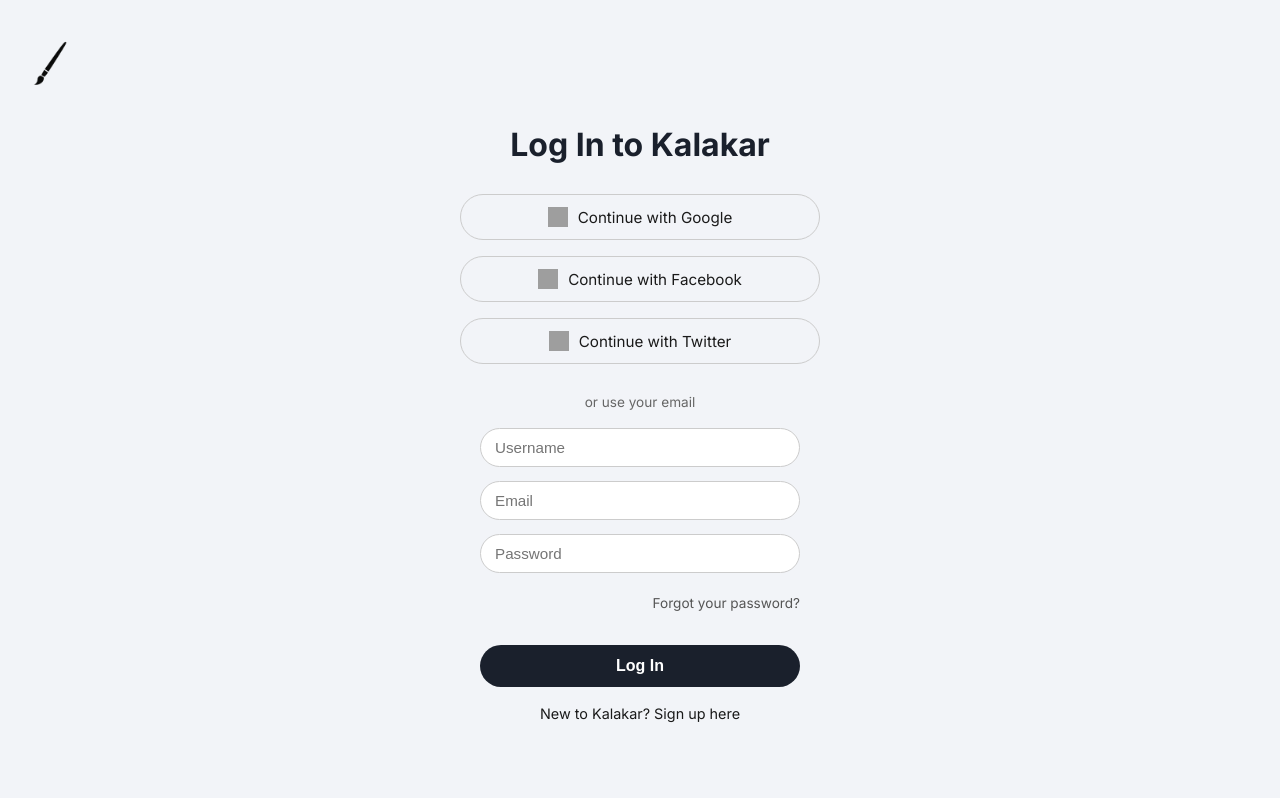
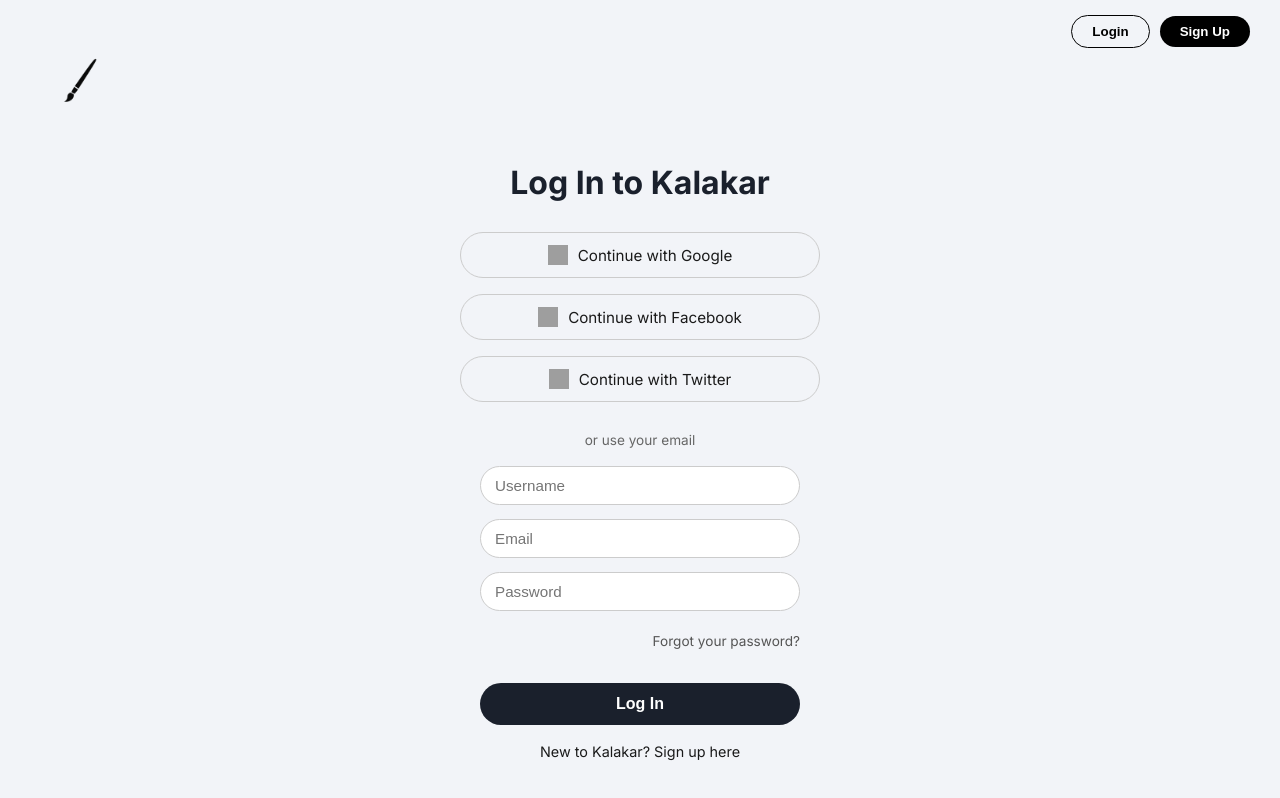
Before and after one commit to codesofsamuel/kalakar, a plain HTML site: page login.html in a window 1280 px wide. Drawn offline with Linux system fonts and the light colour scheme; grey boxes are pictures that could not be loaded.

Commit message:
Update login.html

```diff
--- a/login.html
+++ b/login.html
@@ -7,9 +7,19 @@
   <link rel="stylesheet" href="style.css"/>
 </head>
 <body>
-  <a href="index.html" class="auth-logo">
-    <img src="kalakar.png" alt="Kalakar Logo" />
-  </a>
+
+  <!-- Proper Header -->
+  <header>
+    <a href="index.html" class="auth-logo">
+      <img src="kalakar.png" alt="Kalakar Logo" />
+    </a>
+    <div class="header-right">
+      <button class="login-btn" onclick="location.href='login.html'">Login</button>
+      <button class="signup-btn" onclick="location.href='signup.html'">Sign Up</button>
+    </div>
+  </header>
+
+  <!-- Main Login Box -->
   <div class="auth-page">
     <h1 class="auth-heading">Log In to Kalakar</h1>
 
```
